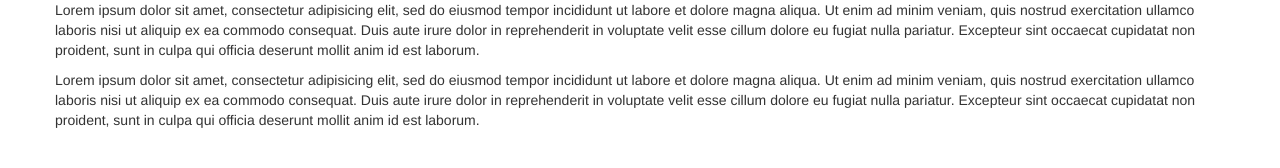
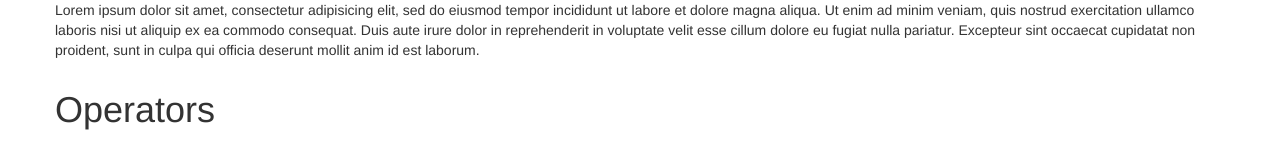
Before and after one commit to RonyNasr/flashcards, a plain HTML site: page index.html in a window 1280 px wide. Both pictures are taken after a click on the element "JavaScript (JS)". Drawn offline with Linux system fonts and the light colour scheme.

Commit message:
create dynamic script for hiding/showing specific elements

```diff
--- a/index.html
+++ b/index.html
@@ -10,14 +10,14 @@
   </head>
   <body>
     <div class="container">
-      <div class="row flashcard">
+      <div class="row flashcard" id="js">
         <h1 class="term">JavaScript (JS)</h1>
         <p class="definition">
           Lorem ipsum dolor sit amet, consectetur adipisicing elit, sed do eiusmod tempor incididunt ut labore et dolore magna aliqua. Ut enim ad minim veniam, quis nostrud exercitation ullamco laboris nisi ut aliquip ex ea commodo consequat. Duis aute irure dolor in reprehenderit in voluptate velit esse cillum dolore eu fugiat nulla pariatur. Excepteur sint occaecat cupidatat non proident, sunt in culpa qui officia deserunt mollit anim id est laborum.
         </p>
       </div>
-      <div class="row flashcard">
-        <h1 class="term">JavaScript (JS)</h1>
+      <div class="row flashcard" id="op">
+        <h1 class="term">Operators</h1>
         <p class="definition">
           Lorem ipsum dolor sit amet, consectetur adipisicing elit, sed do eiusmod tempor incididunt ut labore et dolore magna aliqua. Ut enim ad minim veniam, quis nostrud exercitation ullamco laboris nisi ut aliquip ex ea commodo consequat. Duis aute irure dolor in reprehenderit in voluptate velit esse cillum dolore eu fugiat nulla pariatur. Excepteur sint occaecat cupidatat non proident, sunt in culpa qui officia deserunt mollit anim id est laborum.
         </p>
--- a/js/scripts.js
+++ b/js/scripts.js
@@ -1,8 +1,9 @@
+
+
+
 $(document).ready(function(){
   $(".flashcard").click(function(){
-    $(".term").toggle();
-    $(".definition").toggle();
-
+    $("#"+this.id + " .term").toggle();
+    $("#"+this.id + " .definition").toggle();
   });
-
 });
```
